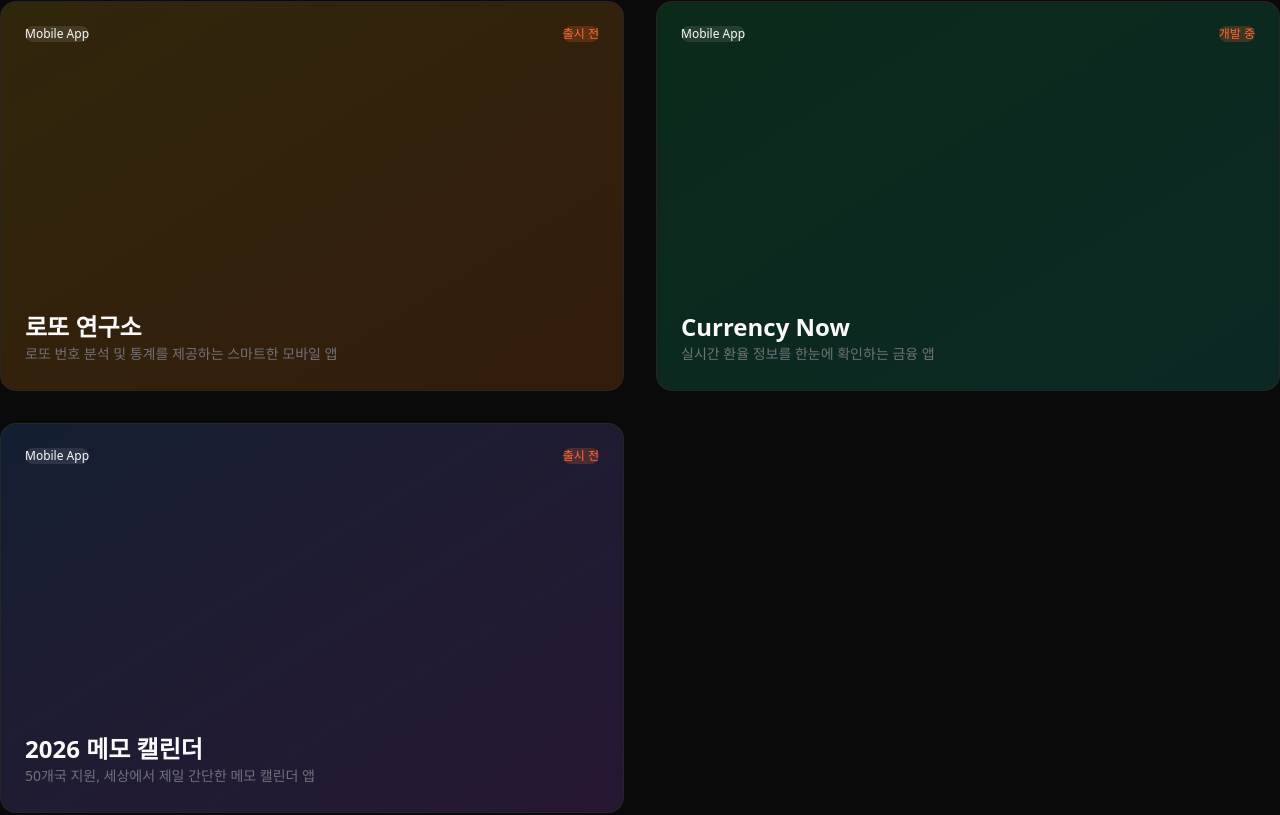
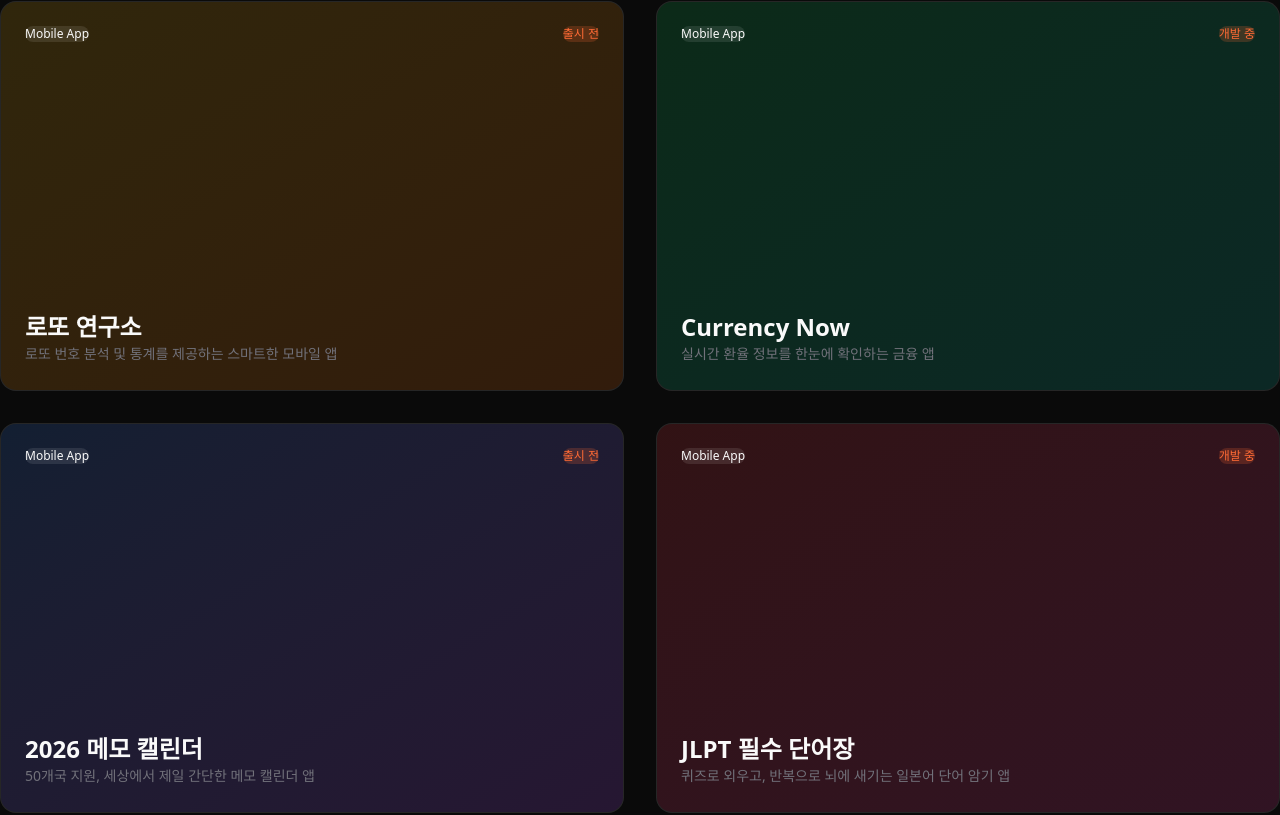
Before and after one commit to coolman0123/jaemisseo-site, a Next.js app: page / in a window 1280 px wide. Shown: the part 1967-2782 px from the top of the page. Built offline with nearby package versions, Linux system fonts and the light colour scheme; a web font is replaced by a local one.

Commit message:
feat(projects): 메인 페이지에 JLPT 필수 단어장, 마지막 금연, 마지막 금주 추가

```diff
--- a/src/components/sections/Projects.tsx
+++ b/src/components/sections/Projects.tsx
@@ -30,6 +30,30 @@ const projects = [
     description: "50개국 지원, 세상에서 제일 간단한 메모 캘린더 앱",
     color: "from-blue-500 to-purple-500",
     status: "출시 전",
+  },
+  {
+    id: 4,
+    title: "JLPT 필수 단어장",
+    category: "Mobile App",
+    description: "퀴즈로 외우고, 반복으로 뇌에 새기는 일본어 단어 암기 앱",
+    color: "from-red-500 to-pink-500",
+    status: "개발 중",
+  },
+  {
+    id: 5,
+    title: "마지막 금연",
+    category: "Mobile App",
+    description: "이번엔 진짜 끊는다. 당신의 마지막 금연 동반자",
+    color: "from-emerald-500 to-cyan-500",
+    status: "개발 중",
+  },
+  {
+    id: 6,
+    title: "마지막 금주",
+    category: "Mobile App",
+    description: "오늘부터 술 끊는다. 건강한 내일을 위한 금주 도전",
+    color: "from-violet-500 to-fuchsia-500",
+    status: "개발 중",
   },
 ];
 
```
